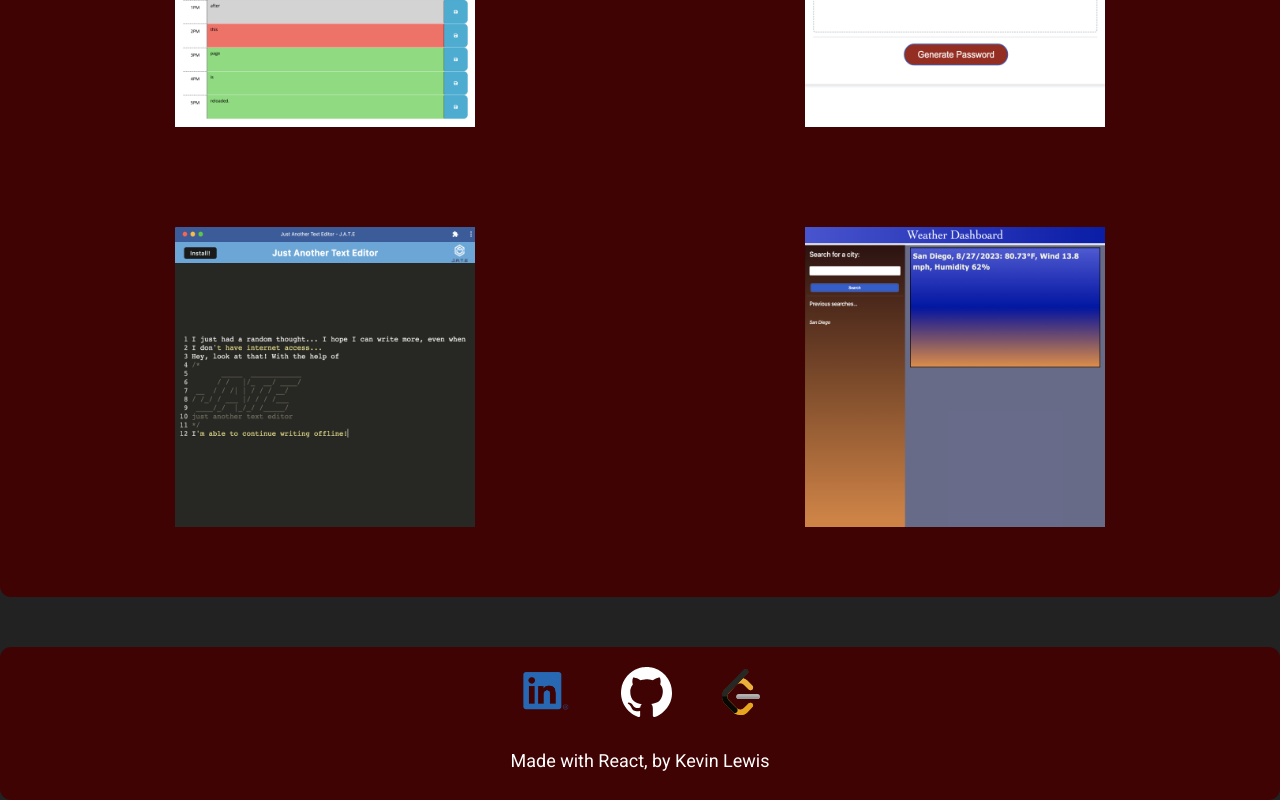
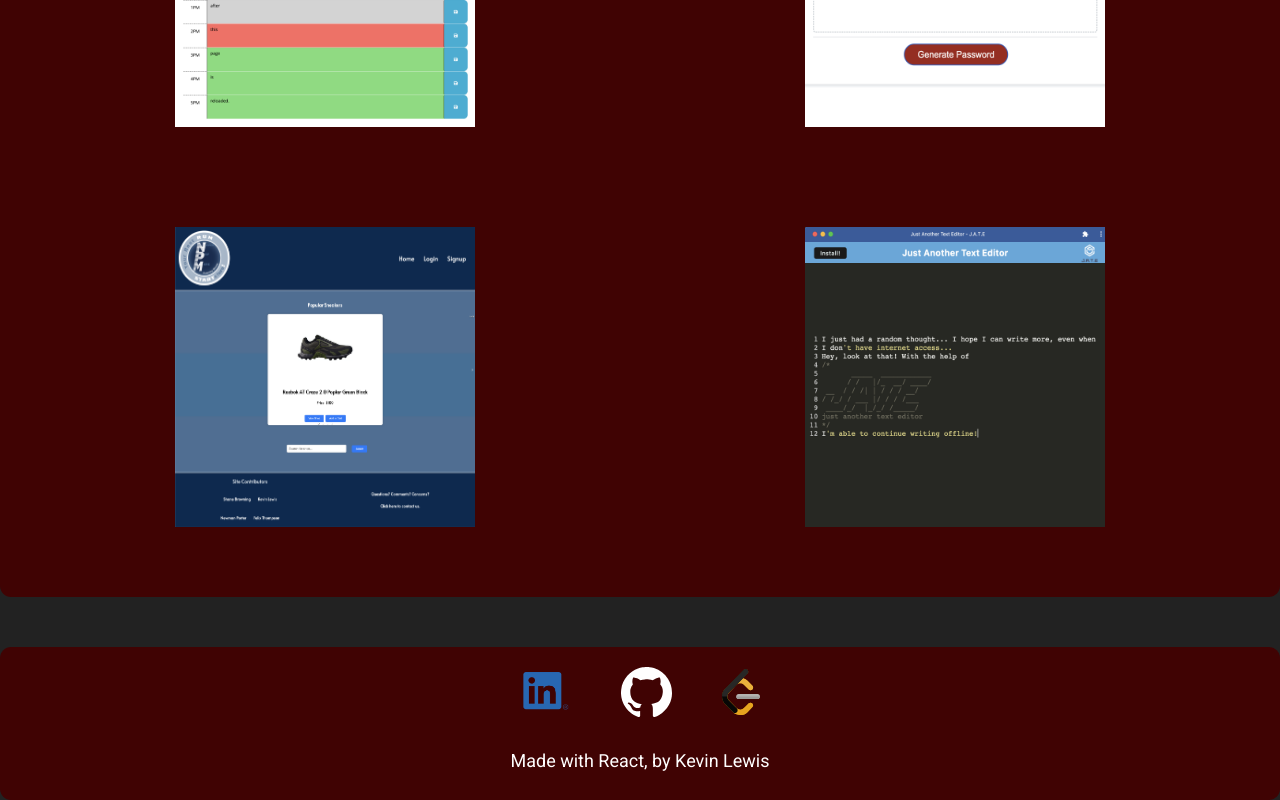
Before and after one commit to KPL33/react_port, a React (Vite) app: page /Projects in a window 1280 px wide. Shown: the part 1073-1873 px from the top of the page. Built offline with nearby package versions, Linux system fonts and the light colour scheme.

Commit message:
Project 3 added

```diff
--- a/src/components/Projects/index.jsx
+++ b/src/components/Projects/index.jsx
@@ -2,6 +2,7 @@
 
 import "./styles.css";
 import gitajob from "../../assets/gitajob.png";
+import shoes from "../../assets/npm_shoes.png";
 import mfc from "../../assets/mfc.png";
 import scheduler from "../../assets/scheduler.png";
 import pwd from "../../assets/pwd.png";
@@ -86,6 +87,23 @@ export default function Projects() {
 
       <div className="projects">
         <div className="project-box">
+          <a href="https://quiet-wave-07026-0aa4799b37aa.herokuapp.com/">
+            <img
+              className="box-container"
+              src={shoes}
+              alt="Image of 'NPM Shoes' App'"
+            />
+            <h5 className="title">NPM Shoes</h5>
+          </a>
+          <div className="github-link">
+            <a href="https://github.com/SixFourDev/npm-run-start">
+              <img className="github2" src={github2} alt="GitHub logo" />
+            </a>
+          </div>
+          <h6 className="desc">Full-Stack App</h6>
+        </div>
+
+        <div className="project-box">
           <a href="https://cryptic-everglades-02017-1b72bab49c69.herokuapp.com/">
             <img
               className="box-container"
@@ -99,10 +117,10 @@ export default function Projects() {
               <img className="github2" src={github2} alt="GitHub logo" />
             </a>
           </div>
-          <h6 className="desc">Full-Stack App</h6>
+          <h6 className="desc">PWA App</h6>
         </div>
 
-        <div className="project-box">
+        {/* <div className="project-box">
           <a href="https://kpl33.github.io/weather_dashboard/">
             <img
               className="box-container"
@@ -117,7 +135,7 @@ export default function Projects() {
             </a>
           </div>
           <h6 className="desc">Front-End App</h6>
-        </div>
+        </div> */}
       </div>
     </main>
   );
```
Also changed, not shown: src/assets/npm_shoes.png (added).
